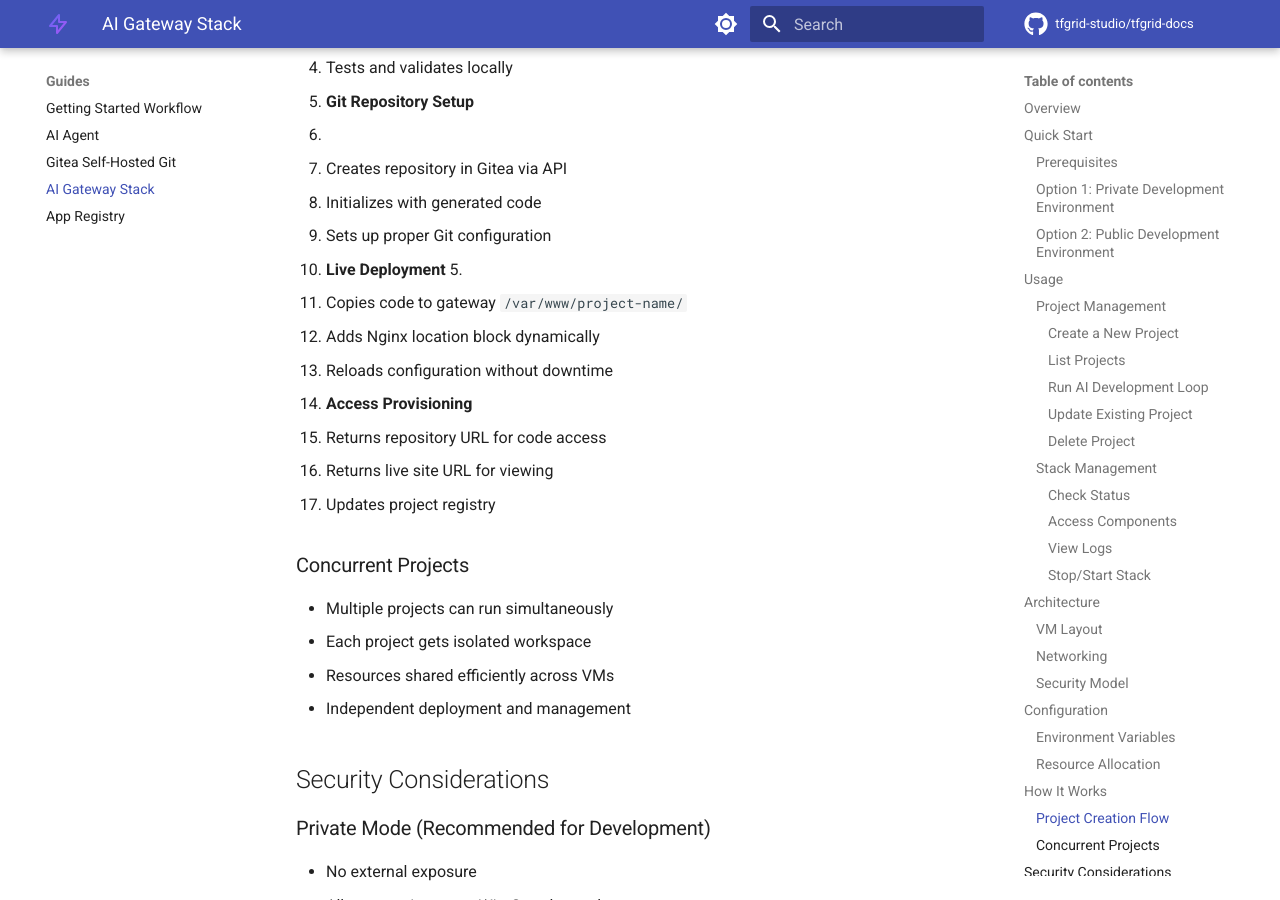
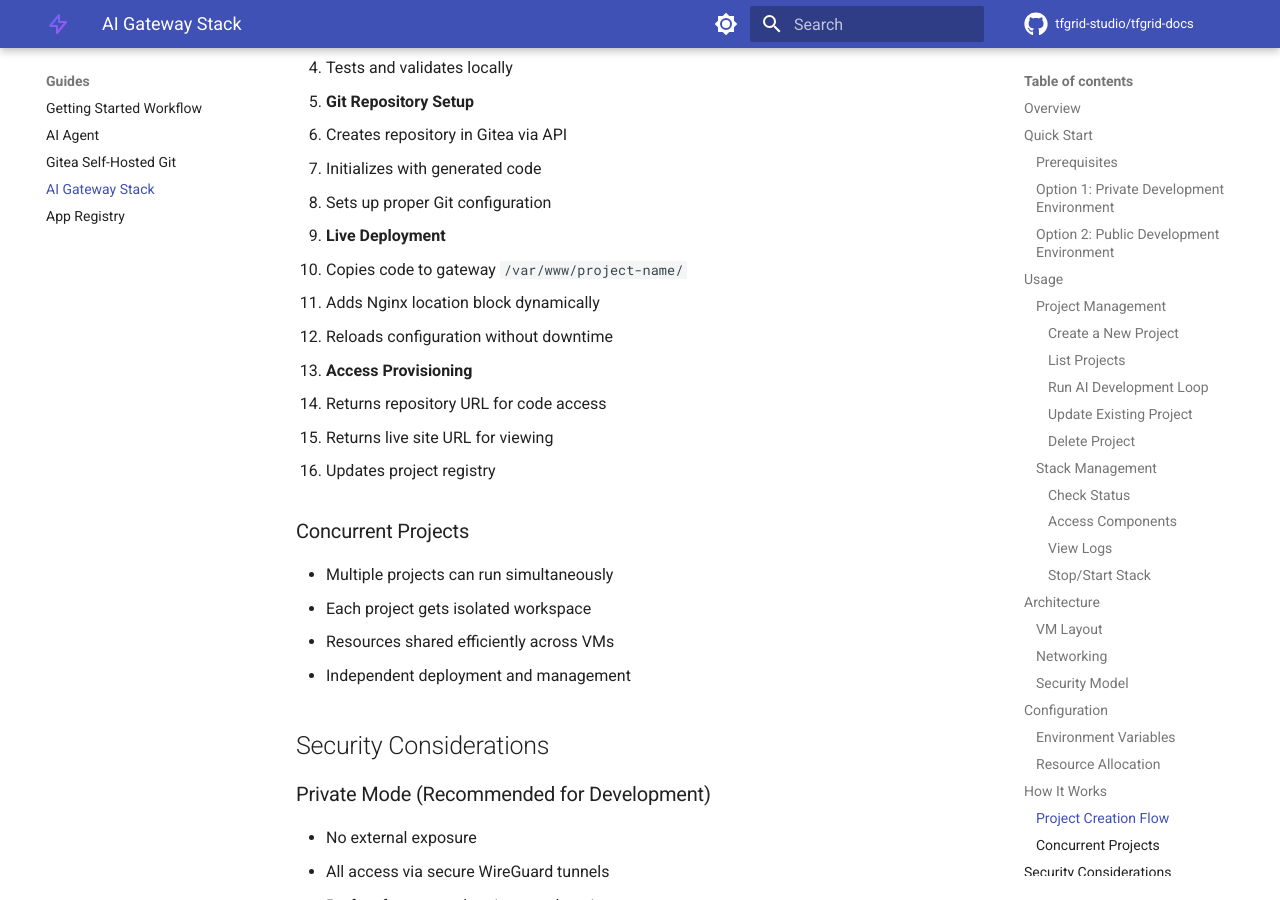
Before and after one commit to tfgrid-studio/tfgrid-docs, an MkDocs documentation site: the page built from docs/guides/ai-gateway-stack.md, in a window 1280 px wide and 900 px high, scrolled down 5692 px. Built offline with MkDocs 1.6.1 and Material for MkDocs 9.7.7, drawn with Linux system fonts in a browser that asks for light colours; comment, search, counter and statistics services are not loaded; the version menu is left out.

Commit message:
docs: Fix numbering sequence in AI Gateway Stack project creation flow

```diff
--- a/docs/guides/ai-gateway-stack.md
+++ b/docs/guides/ai-gateway-stack.md
@@ -253,18 +253,18 @@
    - Tests and validates locally
 
 2. **Git Repository Setup**
-3.
+
    - Creates repository in Gitea via API
    - Initializes with generated code
    - Sets up proper Git configuration
 
-4. **Live Deployment**
-5.
+3. **Live Deployment**
+
    - Copies code to gateway `/var/www/project-name/`
    - Adds Nginx location block dynamically
    - Reloads configuration without downtime
 
-5. **Access Provisioning**
+1. **Access Provisioning**
 
    - Returns repository URL for code access
    - Returns live site URL for viewing
```
